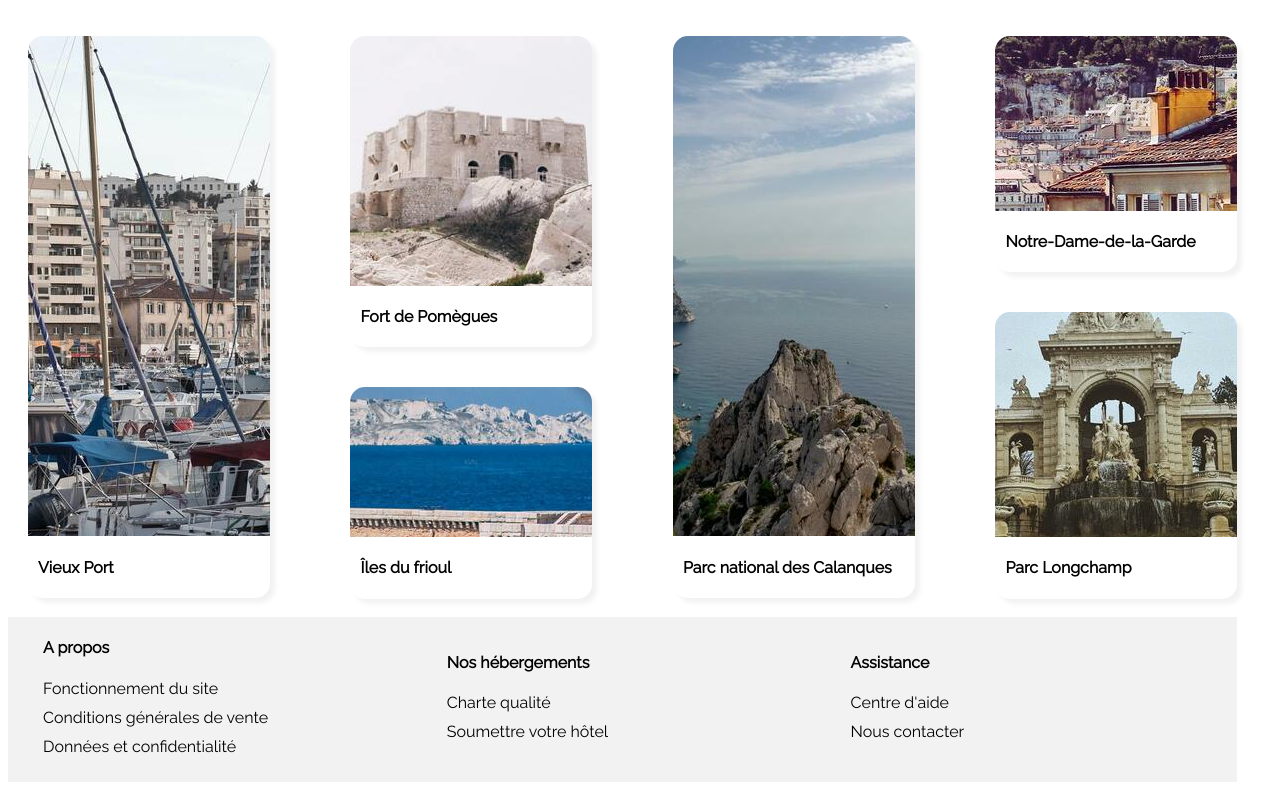
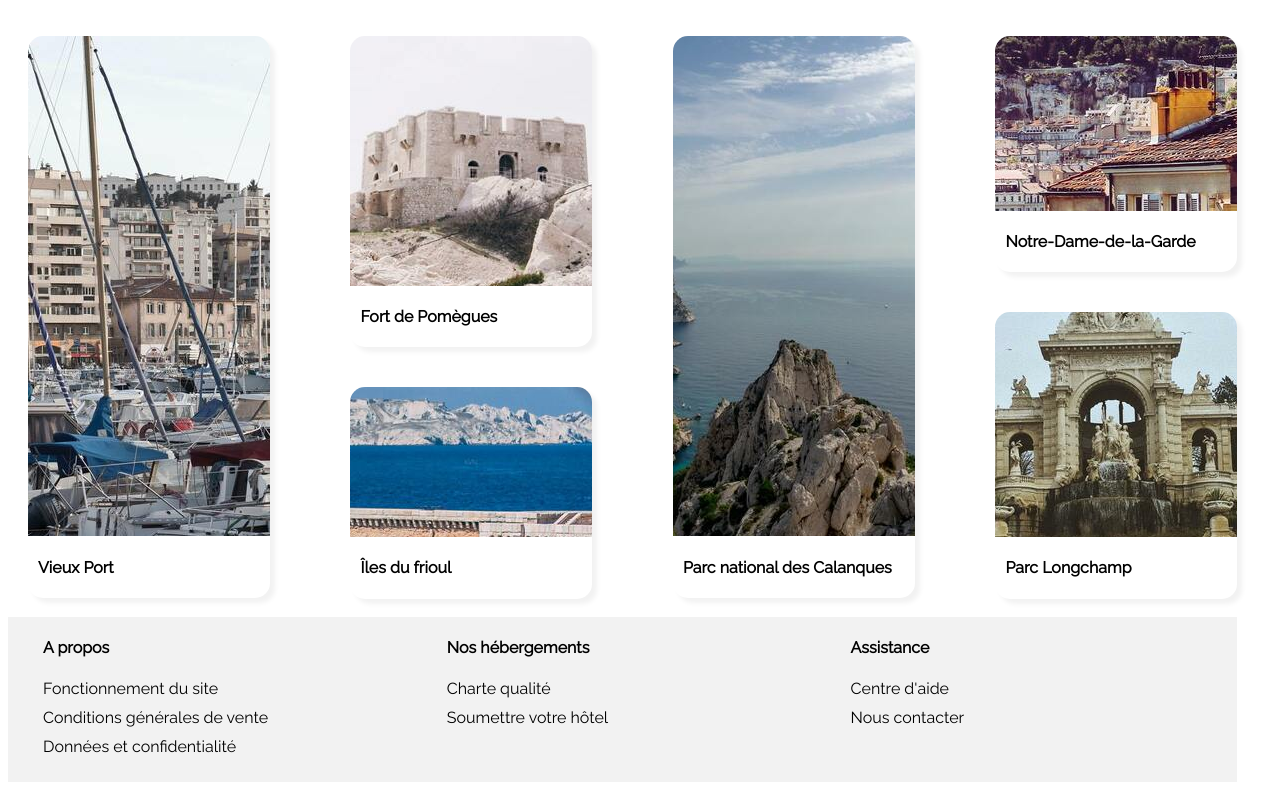
Before and after one commit to Repellin-Thomas/Projet2_WIP, a plain HTML site: page index.html in a window 1280 px wide. Shown: the part 1346-2136 px from the top of the page. Drawn offline with Linux system fonts and the light colour scheme.

Commit message:
update projet 2

```diff
--- a/index.html
+++ b/index.html
@@ -228,23 +228,23 @@
         <div class="footer-section first-footer">
             <h4>A propos</h4>
             <ul class="footer-list">
-                <li>Fonctionnement du site</li>
-                <li>Conditions générales de vente</li>
-                <li>Données et confidentialité</li>
+                <li><a href="#" class="footer-link">Fonctionnement du site</a></li>
+                <li><a href="#" class="footer-link">Conditions générales de vente</a></li>
+                <li><a href="#" class="footer-link">Données et confidentialité</a></li>
             </ul>
         </div class="footer-section">
         <div class="footer-section">
             <h4>Nos hébergements</h4>
             <ul class="footer-list">
-                <li>Charte qualité</li>
-                <li>Soumettre votre hôtel</li>
+                <li> <a href="#" class="footer-link">Charte qualité</a></li>
+                <li> <a href="#" class="footer-link">Soumettre votre hôtel</a></li>
             </ul>
         </div>
         <div class="footer-section">
             <h4>Assistance</h4>
             <ul class="footer-list">
-                <li>Centre d'aide</li>
-                <li>Nous contacter</li>
+                <li> <a href="#" class="footer-link">Centre d'aide</a></li>
+                <li> <a href="#" class="footer-link">Nous contacter</a></li>
             </ul>
         </div>
 
--- a/style.css
+++ b/style.css
@@ -452,7 +452,6 @@ nav {
 /* FOOTER*/
 .footer-container {
     display: flex;
-    align-items: center;
     justify-content: flex-start;
     flex-wrap: wrap;
     width: 100%;
@@ -474,12 +473,15 @@ li {
     padding-bottom: 10px;
 }
 
-.test1 {
-    display: flex;
-    align-items: center;
-    justify-content: center;
-    height: 500px;
-    overflow: hidden;
+.footer-link {
+    text-decoration: none;
+    color: black;
+}
+
+.footer-link:hover {
+    text-decoration: underline;
+
+
 }
 
 /*MEDIA QUERIES*/
```
